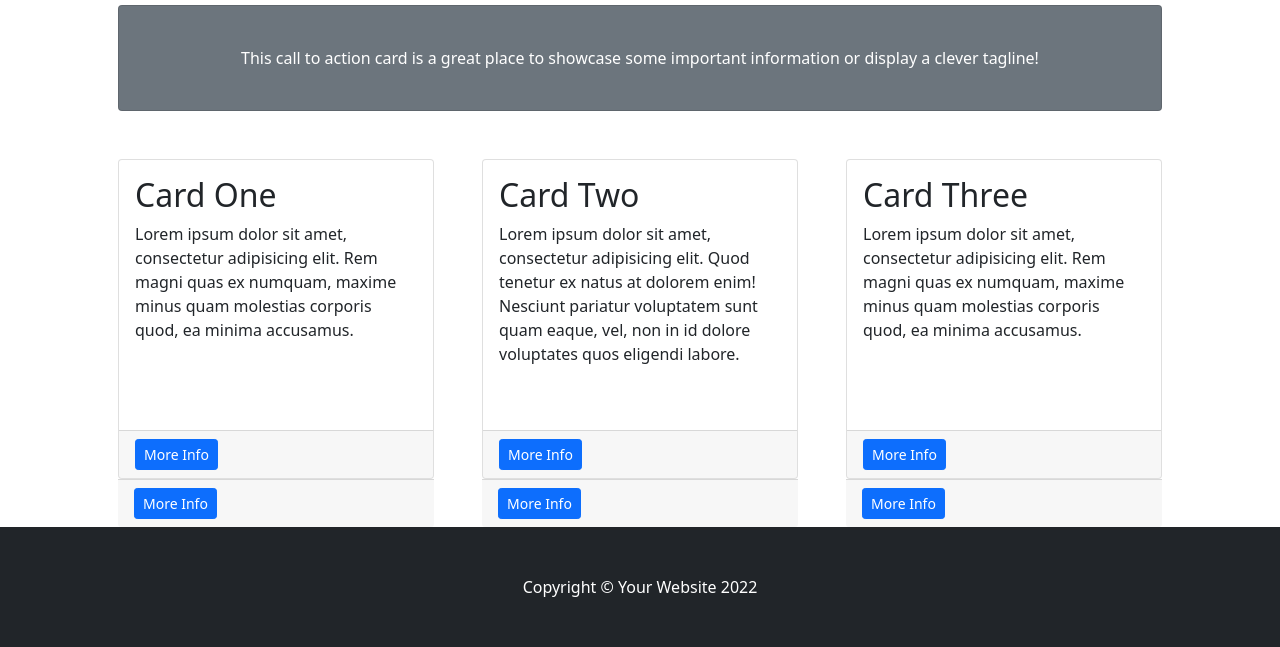
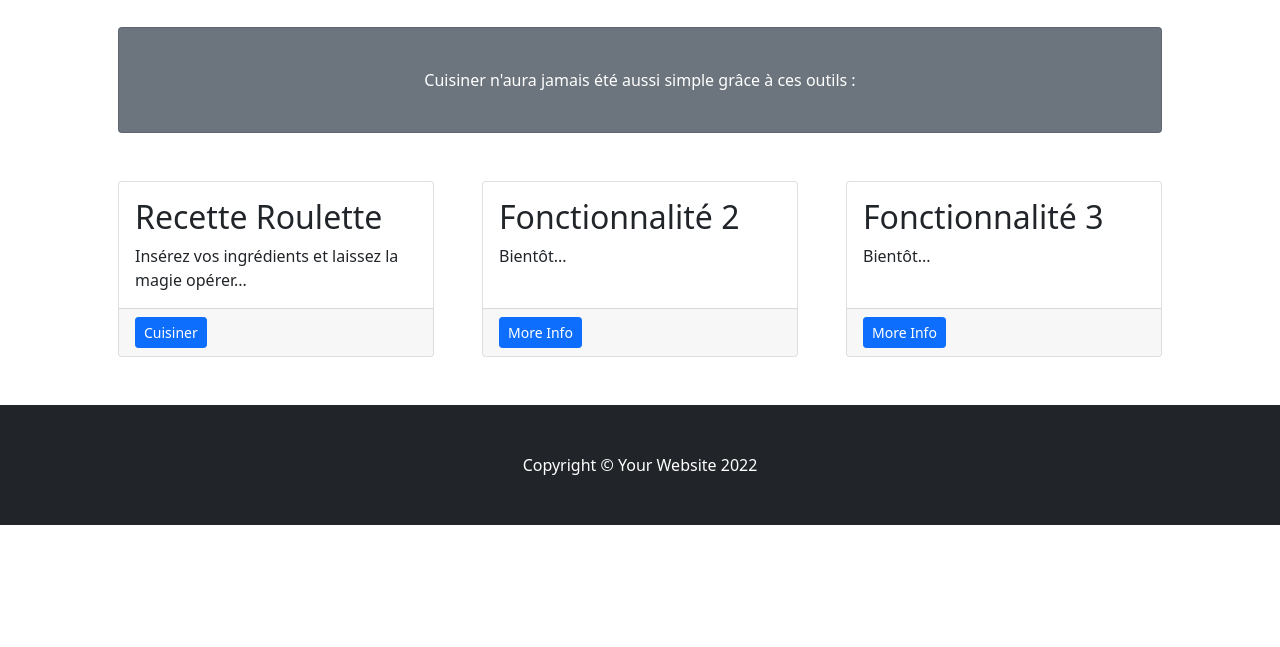
Before and after one commit to Aubinx/Funky-Recipe-WebApp, a Django app: page / in a window 1280 px wide. Shown: the part 425-1072 px from the top of the page. After the commit the page ends 950 px from the top, so only its background shows below. Run offline with Django 4.2, Linux system fonts and the light colour scheme; grey boxes labelled with a size stand in for pictures from a placeholder-image service; some libraries are stand-ins or nearby versions.

Commit message:
page de garde v2

```diff
--- a/funky_recipe/recipe/templates/recipe/index.html
+++ b/funky_recipe/recipe/templates/recipe/index.html
@@ -31,48 +31,45 @@
         <div class="container px-4 px-lg-5">
             <!-- Heading Row-->
             <div class="row gx-4 gx-lg-5 align-items-center my-5">
-                <div class="col-lg-7"><img class="img-fluid rounded mb-4 mb-lg-0" src="https://dummyimage.com/900x400/dee2e6/6c757d.jpg" alt="..." /></div>
+                <div class="col-lg-7"><img class="img-fluid rounded mb-4 mb-lg-0" src="https://images.pexels.com/photos/4033636/pexels-photo-4033636.jpeg?auto=compress&cs=tinysrgb&w=600" alt="..." /></div>
                 <div class="col-lg-5">
                     <h1 class="font-weight-light">Bienvenue sur Funky Recipe !</h1>
                     <p>Ce site a pour objectif de vous réconcilier avec la cuisine ! En effet, nombreux sont ceux qui se contentent d'Uber Eats ou d'une assiette de farfalles lorsqu'ils ont faim. Nous avons la solution idéale pour vous !</p>
-                    <a class="btn btn-primary" href="#!">Commencer à cuisiner</a>
+                    <a class="btn btn-primary" href="#basdepage">Commencer à cuisiner</a>
                 </div>
             </div>
             <!-- Call to Action-->
             <div class="card text-white bg-secondary my-5 py-4 text-center">
-                <div class="card-body"><p class="text-white m-0">This call to action card is a great place to showcase some important information or display a clever tagline!</p></div>
+                <div class="card-body"><p class="text-white m-0">Cuisiner n'aura jamais été aussi simple grâce à ces outils :</p></div>
             </div>
             <!-- Content Row-->
             <div class="row gx-4 gx-lg-5">
                 <div class="col-md-4 mb-5">
                     <div class="card h-100">
                         <div class="card-body">
-                            <h2 class="card-title">Card One</h2>
-                            <p class="card-text">Lorem ipsum dolor sit amet, consectetur adipisicing elit. Rem magni quas ex numquam, maxime minus quam molestias corporis quod, ea minima accusamus.</p>
+                            <h2 class="card-title" id="basdepage">Recette Roulette</h2>
+                            <p class="card-text">Insérez vos ingrédients et laissez la magie opérer...</p>
                         </div>
-                        <div class="card-footer"><a class="btn btn-primary btn-sm" href="#!">More Info</a></div>
+                        <div class="card-footer"><a class="btn btn-primary btn-sm" href="#!">Cuisiner</a></div>
                     </div>
-                    <div class="card-footer"><a class="btn btn-primary btn-sm" href="#!">More Info</a></div>
                 </div>
                 <div class="col-md-4 mb-5">
                     <div class="card h-100">
                         <div class="card-body">
-                            <h2 class="card-title">Card Two</h2>
-                            <p class="card-text">Lorem ipsum dolor sit amet, consectetur adipisicing elit. Quod tenetur ex natus at dolorem enim! Nesciunt pariatur voluptatem sunt quam eaque, vel, non in id dolore voluptates quos eligendi labore.</p>
+                            <h2 class="card-title">Fonctionnalité 2</h2>
+                            <p class="card-text">Bientôt...</p>
                         </div>
                         <div class="card-footer"><a class="btn btn-primary btn-sm" href="#!">More Info</a></div>
                     </div>
-                    <div class="card-footer"><a class="btn btn-primary btn-sm" href="#!">More Info</a></div>
                 </div>
                 <div class="col-md-4 mb-5">
                     <div class="card h-100">
                         <div class="card-body">
-                            <h2 class="card-title">Card Three</h2>
-                            <p class="card-text">Lorem ipsum dolor sit amet, consectetur adipisicing elit. Rem magni quas ex numquam, maxime minus quam molestias corporis quod, ea minima accusamus.</p>
+                            <h2 class="card-title">Fonctionnalité 3</h2>
+                            <p class="card-text">Bientôt...</p>
                         </div>
                         <div class="card-footer"><a class="btn btn-primary btn-sm" href="#!">More Info</a></div>
                     </div>
-                    <div class="card-footer"><a class="btn btn-primary btn-sm" href="#!">More Info</a></div>
                 </div>
             </div>
         </div>
```
